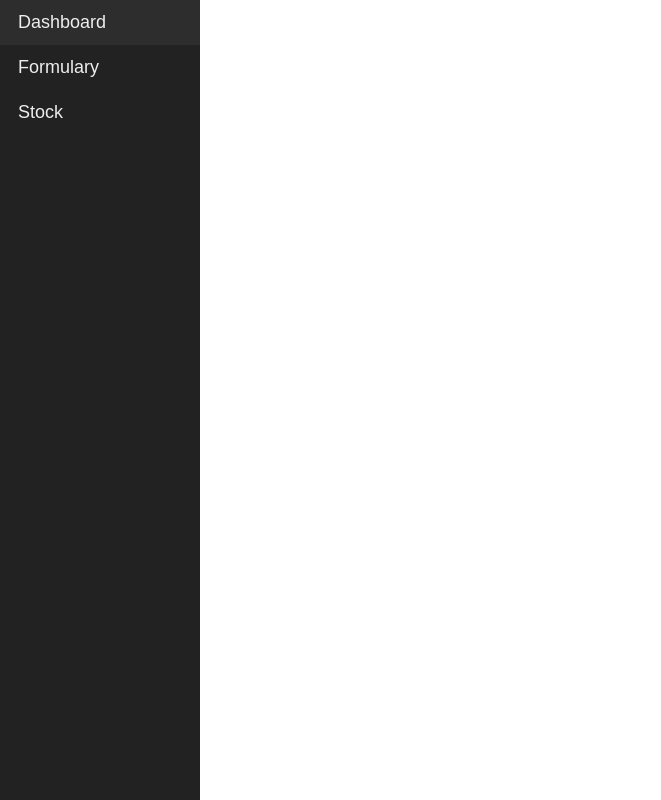
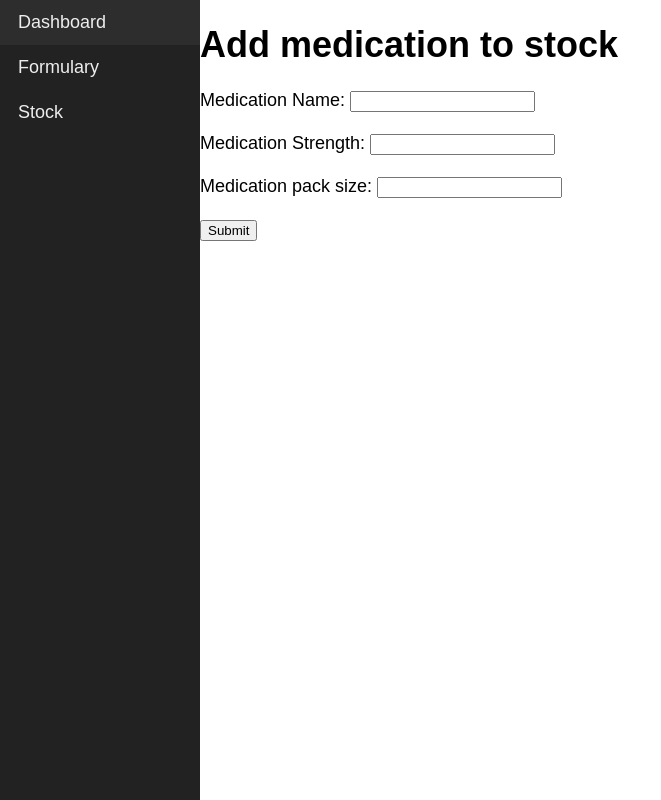
Before and after one commit to Dannyj1984/pharmacy-stock-application, a plain HTML site: page stock.html in a window 1280 px wide. Shown: the whole page, without its empty margins (0-661 px from the left). Drawn offline with Linux system fonts and the light colour scheme.

Commit message:
updated fields for adding medication and stock

```diff
--- a/stock.html
+++ b/stock.html
@@ -16,6 +16,18 @@
             <a href="Stock.html" class="nav__link" data-link>Stock</a>
         </nav>
 
-        <script src="index.js" async defer></script>
+        <h1>Add medication to stock</h1>
+
+            <form >
+                <label for="medname">Medication Name:</label>
+                <input type="text" id="medname" name="medname"><br><br>
+                <label for="medstrength">Medication Strength:</label>
+                <input type="text" id="medstrength" name="medstrength"><br><br>
+                <label for="medname">Medication pack size:</label>
+                <input type="text" id="medpacksize" name="medpacksize"><br><br>
+                <input type="submit" value="Submit" onClick="{alert('addStock')}">
+            </form>
+
+        <script src="stock.js" async defer></script>
     </body>
 </html>
```
Also changed, not shown: formulary.html (+1 -1 lines), formulary.js (added), stock.js (added).
